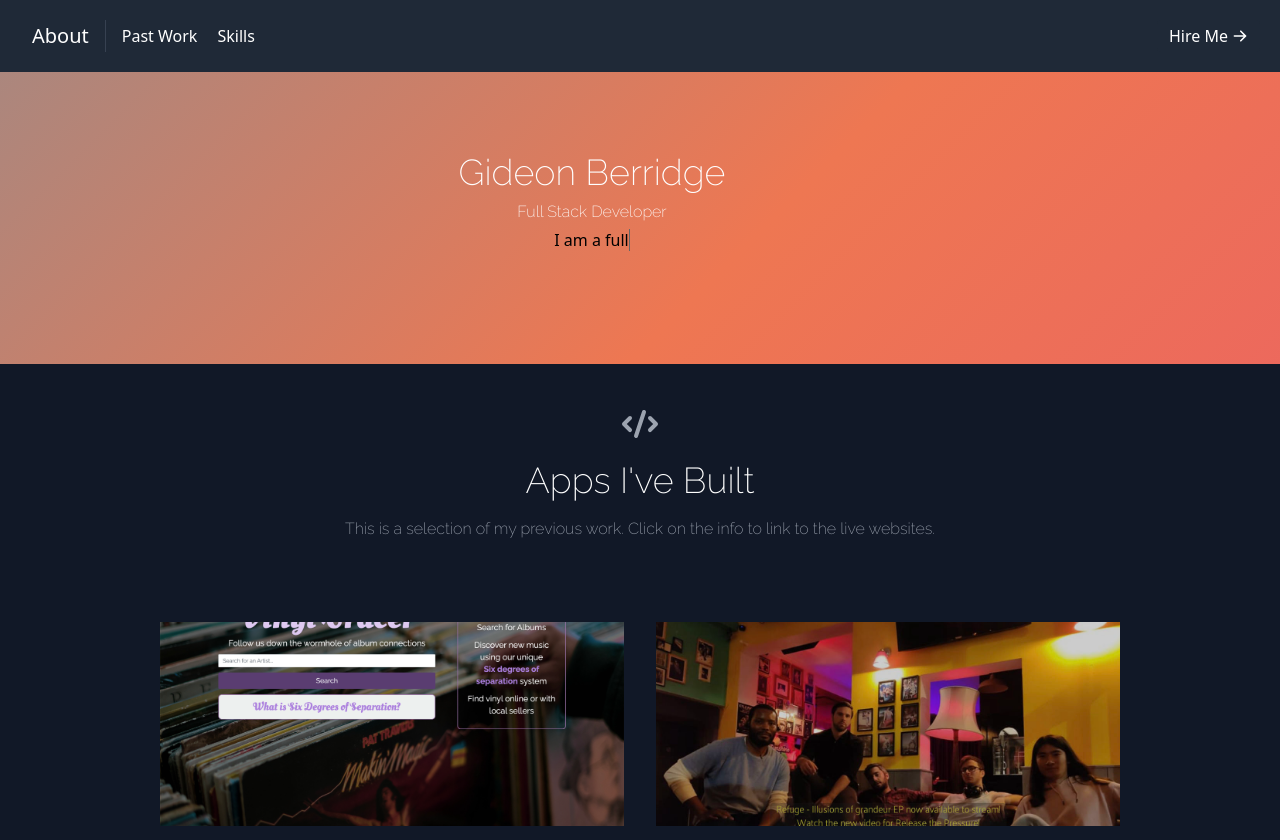
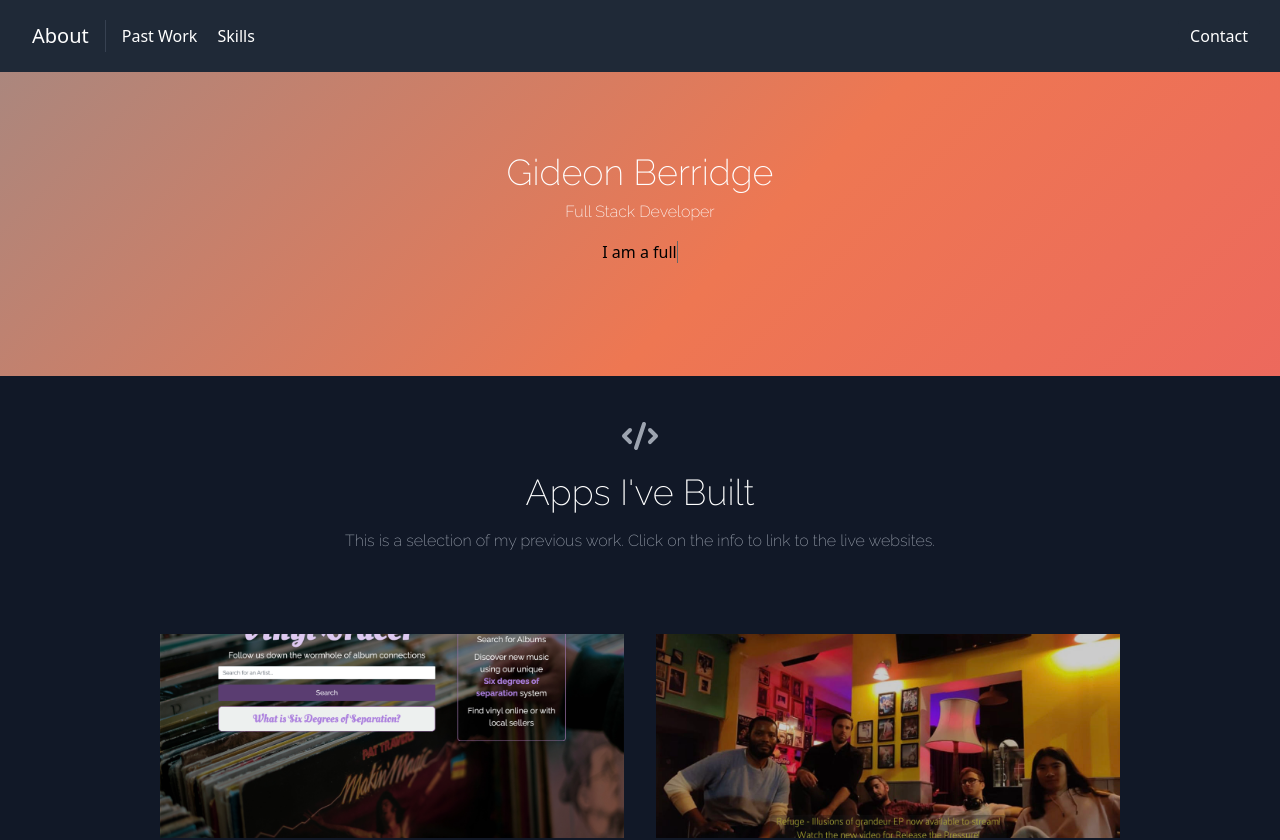
Before and after one commit to GidBerridge/profile2, a React (Create React App) app: page / in a window 1280 px wide. Shown: the top 840 px of the page. Built offline with nearby package versions, Linux system fonts and the light colour scheme.

Commit message:
responsiveness adjusted

```diff
--- a/src/components/About.js
+++ b/src/components/About.js
@@ -4,11 +4,11 @@ export default function About() {
   return (
     <section id="about">
       <div className="container mx-auto flex px-10 py-20 md:flex-row flex-col place-self-center">
-        <div className="lg:flex-grow md:w-1/2 lg:pr-24 md:pr-16 flex flex-col  mb-16 md:mb-0 items-center text-center">
+        <div className="md:flex-grow md:w-1/2 flex flex-col  mb-16 md:mb-0 items-center text-center">
           <h1 className="title-font sm:text-4xl text-3xl mb-2 font-medium text-white text-center">
             Gideon Berridge
           </h1>
-          <h2 className="text-white mb-1 font-medium title-font">Full Stack Developer</h2>
+          <h2 className="text-white mb-4 font-medium title-font">Full Stack Developer</h2>
           <span
               className="txt-rotate"
               data-period="2000"
--- a/src/components/Navbar.js
+++ b/src/components/Navbar.js
@@ -24,8 +24,8 @@ export default function Navbar() {
         <a
           href="#contact"
           className="inline-flex items-center bg-gray-800 border-0 py-1 px-3 focus:outline-none hover:text-yellow-500 rounded text-white text-base mt-4 md:mt-0">
-          Hire Me
-          <ArrowRightIcon className="w-4 h-4 ml-1" />
+          Contact
+
         </a>
       </div>
     </header>
```
